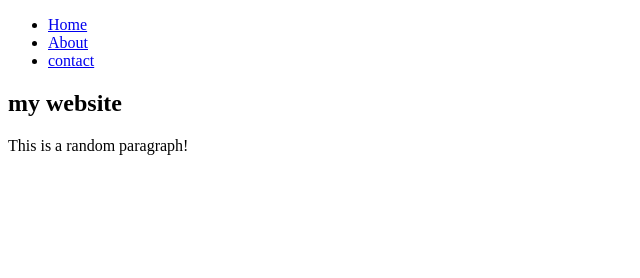
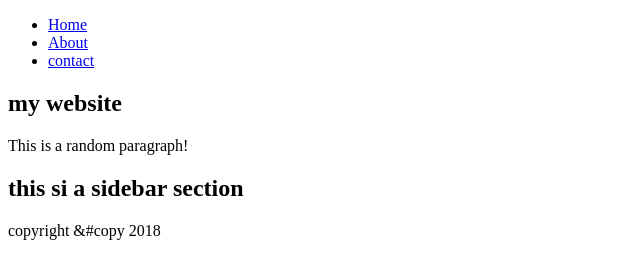
Before and after one commit to MonadileS/HelloWorldRepo, a plain HTML site: page index.html in a window 1280 px wide. Shown: the whole page, without its empty margins (0-640 px from the left). Drawn offline with Linux system fonts and the light colour scheme.

Commit message:
added a sidebar and a footer

```diff
--- a/index.html
+++ b/index.html
@@ -16,5 +16,11 @@
       <h1>my website</h1
       <p> This is a random paragraph!</p>
     </header>
+    <aside>
+      <h2>this si a sidebar section<h2>
+    </aside>
+    <footer>
+      <p>copyright &#copy 2018</p>
+    </footer>
   </body>
 </html>
```
